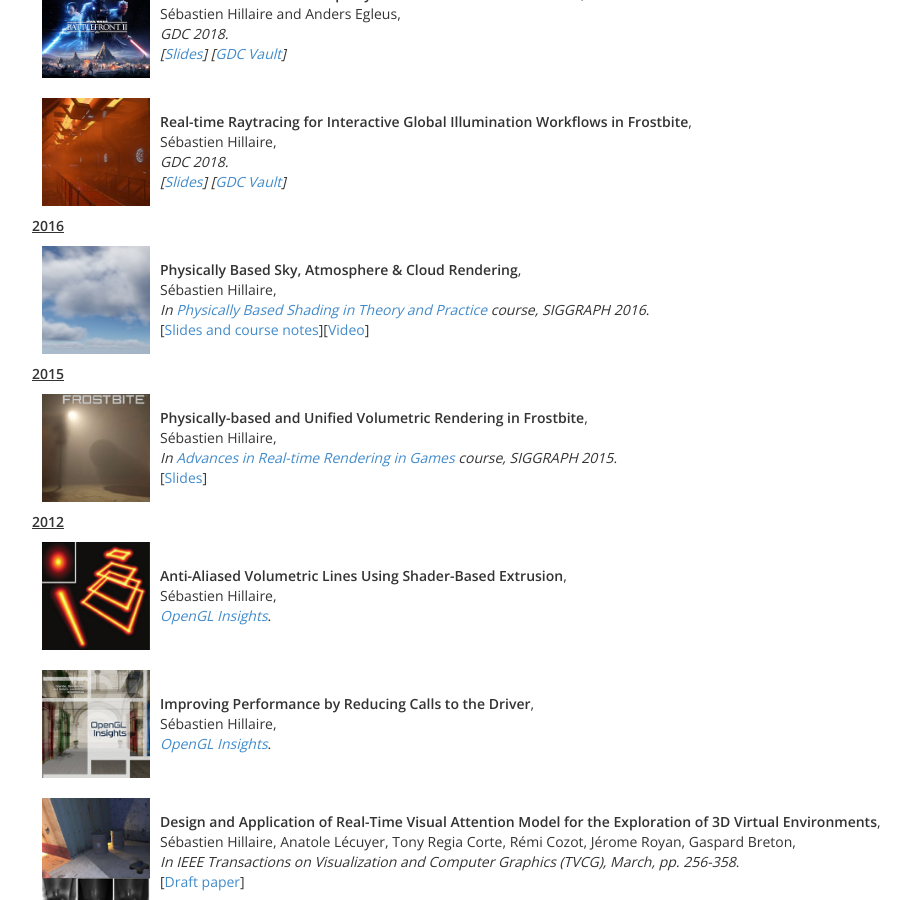
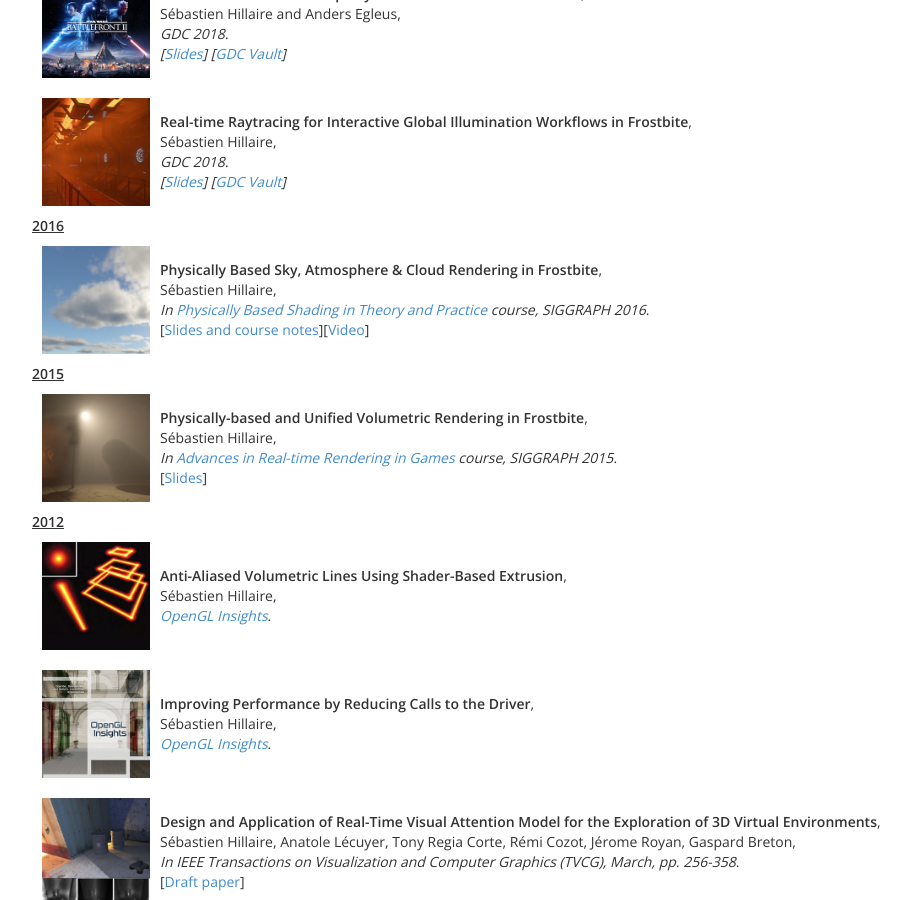
Before and after one commit to sebh/sebh.github.io, a Jekyll site: the page built from publications.html, in a window 1280 px wide and 900 px high, scrolled down 328 px. Shown: the whole window, without its empty margins (38-949 px from the left). Built offline with Jekyll 4.4.1, drawn with Linux system fonts in a browser that asks for light colours; nearby versions of some CDN libraries; some web fonts are replaced.

Commit message:
Publications update

```diff
--- a/publications.html
+++ b/publications.html
@@ -89,7 +89,7 @@ permalink: /publications/
             <tr>
                 <td><img src="https://sebh.github.io/publications/siggraph2016.PNG" class="pub-image"></td>
                 <td>
-                    <span class="pub-title"> Physically Based Sky, Atmosphere & Cloud Rendering</span>,<br />
+                    <span class="pub-title"> Physically Based Sky, Atmosphere & Cloud Rendering in Frostbite</span>,<br />
                     <span class="pub-autho"> S&eacute;bastien Hillaire</span>,<br />
                     <span class="pub-where"> In <a href="http://blog.selfshadow.com/publications/s2016-shading-course/">Physically Based Shading in Theory and Practice</a> course, SIGGRAPH 2016</span>.<br />
                     [<a href="https://www.ea.com/frostbite/news/physically-based-sky-atmosphere-and-cloud-rendering">Slides and course notes</a>][<a href="https://youtu.be/zs0oYjwjNEo?t=4620">Video</a>]
```
Also changed, not shown: publications/ogli0.PNG, publications/siggraph2015.PNG, publications/siggraph2016.PNG.
